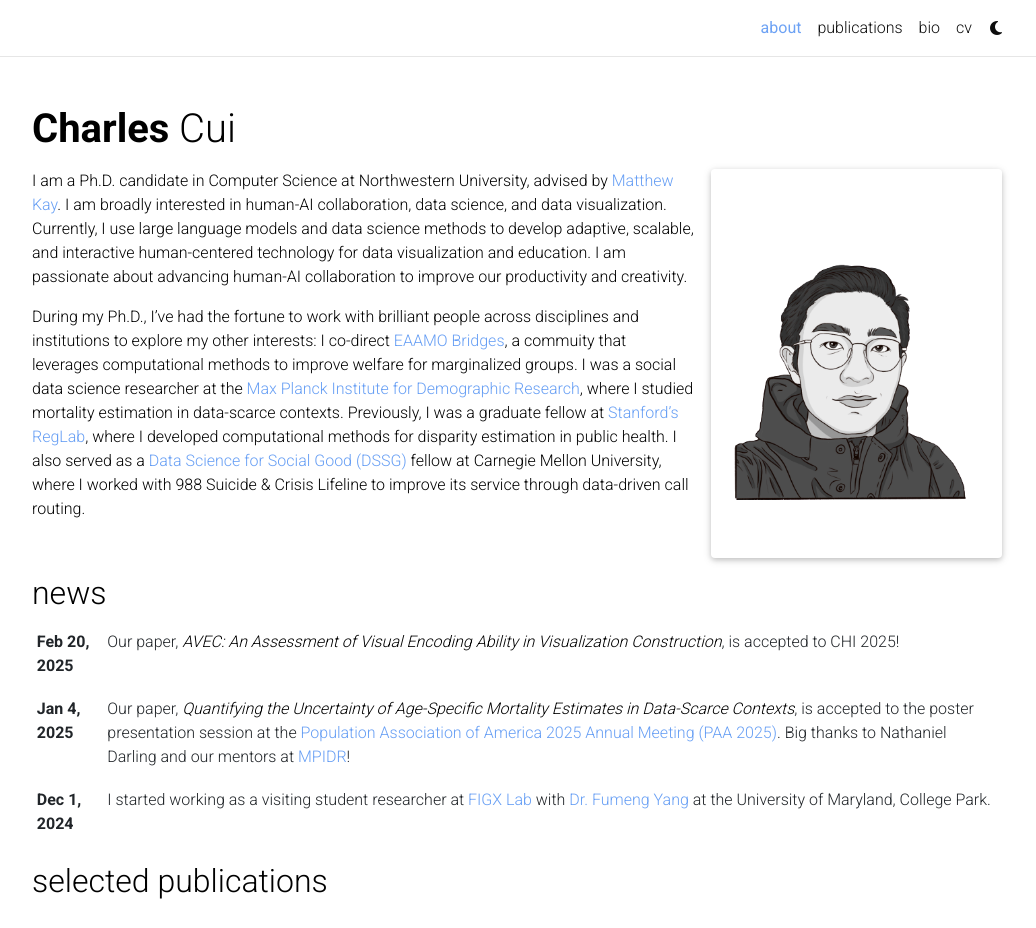
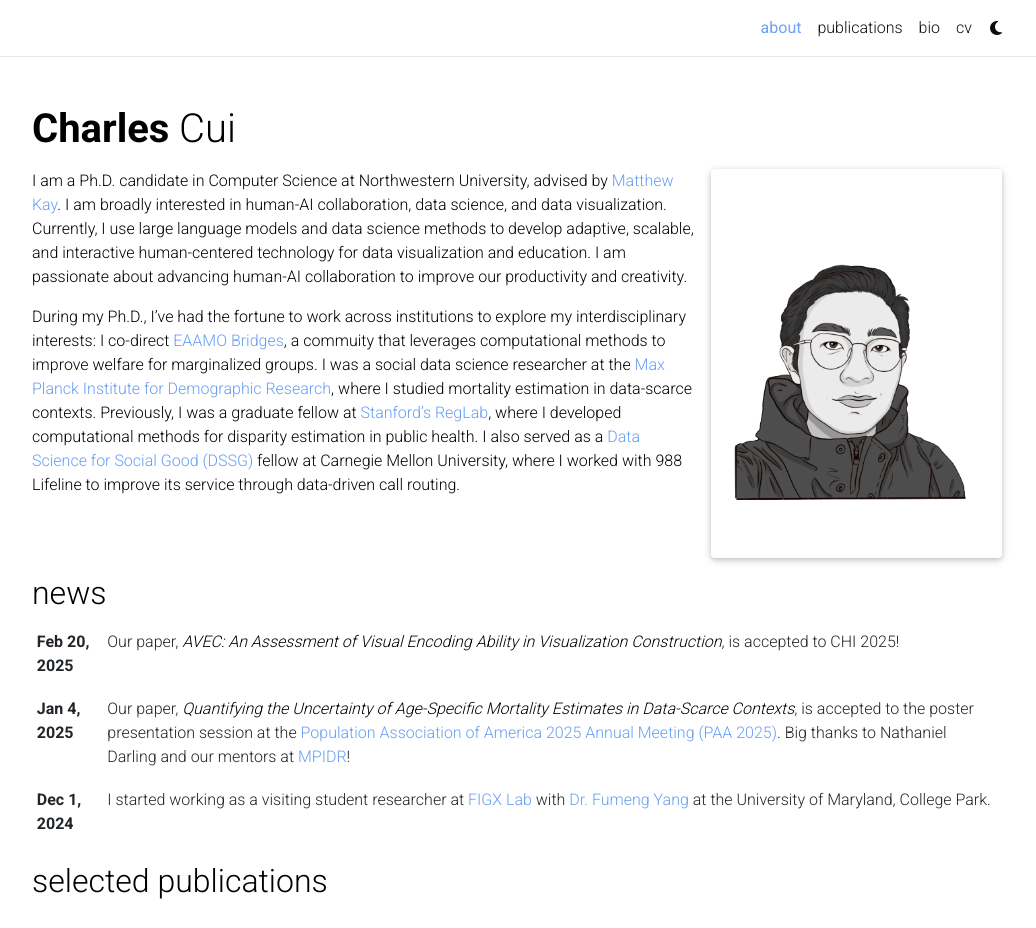
Before and after one commit to digital-flaneur/digital-flaneur.github.io, a Jekyll site: the page built from _pages/about.md, in a window 1280 px wide and 1217 px high, cut to the strip 0-928 px from the top of the window. Shown: the whole strip, without its empty margins (123-1159 px from the left). Built offline with Jekyll 4.4.1, drawn with Linux system fonts in a browser that asks for light colours; full-size pictures stand in for the smaller copies a plugin makes; comment, search, counter and statistics services are not loaded; a style sheet for code colours, icons or effects is not loaded.

Commit message:
update about

```diff
--- a/_pages/about.md
+++ b/_pages/about.md
@@ -21,7 +21,7 @@
 
 I am a Ph.D. candidate in Computer Science at Northwestern University, advised by [Matthew Kay](https://www.mjskay.com/). I am broadly interested in human-AI collaboration, data science, and data visualization. Currently, I use large language models and data science methods to develop adaptive, scalable, and interactive human-centered technology for data visualization and education. I am passionate about advancing human-AI collaboration to improve our productivity and creativity.
 
-During my Ph.D., I've had the fortune to work with brilliant people across disciplines and institutions to explore my other interests: I co-direct [EAAMO Bridges](https://eaamo-bridges.netlify.app), a commuity that leverages computational methods to improve welfare for marginalized groups. I was a social data science researcher at the [Max Planck Institute for Demographic Research](https://www.demogr.mpg.de/en), where I studied mortality estimation in data-scarce contexts. Previously, I was a graduate fellow at [Stanford's RegLab](https://reglab.stanford.edu), where I developed computational methods for disparity estimation in public health. I also served as a [Data Science for Social Good (DSSG)](https://www.dssgfellowship.org/) fellow at Carnegie Mellon University, where I worked with 988 Suicide & Crisis Lifeline to improve its service through data-driven call routing.
+During my Ph.D., I've had the fortune to work across institutions to explore my interdisciplinary interests: I co-direct [EAAMO Bridges](https://eaamo-bridges.netlify.app), a commuity that leverages computational methods to improve welfare for marginalized groups. I was a social data science researcher at the [Max Planck Institute for Demographic Research](https://www.demogr.mpg.de/en), where I studied mortality estimation in data-scarce contexts. Previously, I was a graduate fellow at [Stanford's RegLab](https://reglab.stanford.edu), where I developed computational methods for disparity estimation in public health. I also served as a [Data Science for Social Good (DSSG)](https://www.dssgfellowship.org/) fellow at Carnegie Mellon University, where I worked with 988 Lifeline to improve its service through data-driven call routing.
 
 <!-- #### [C.V.](https://yccui.github.io/assets/pdf/cui_cv.pdf) -->
 
```
